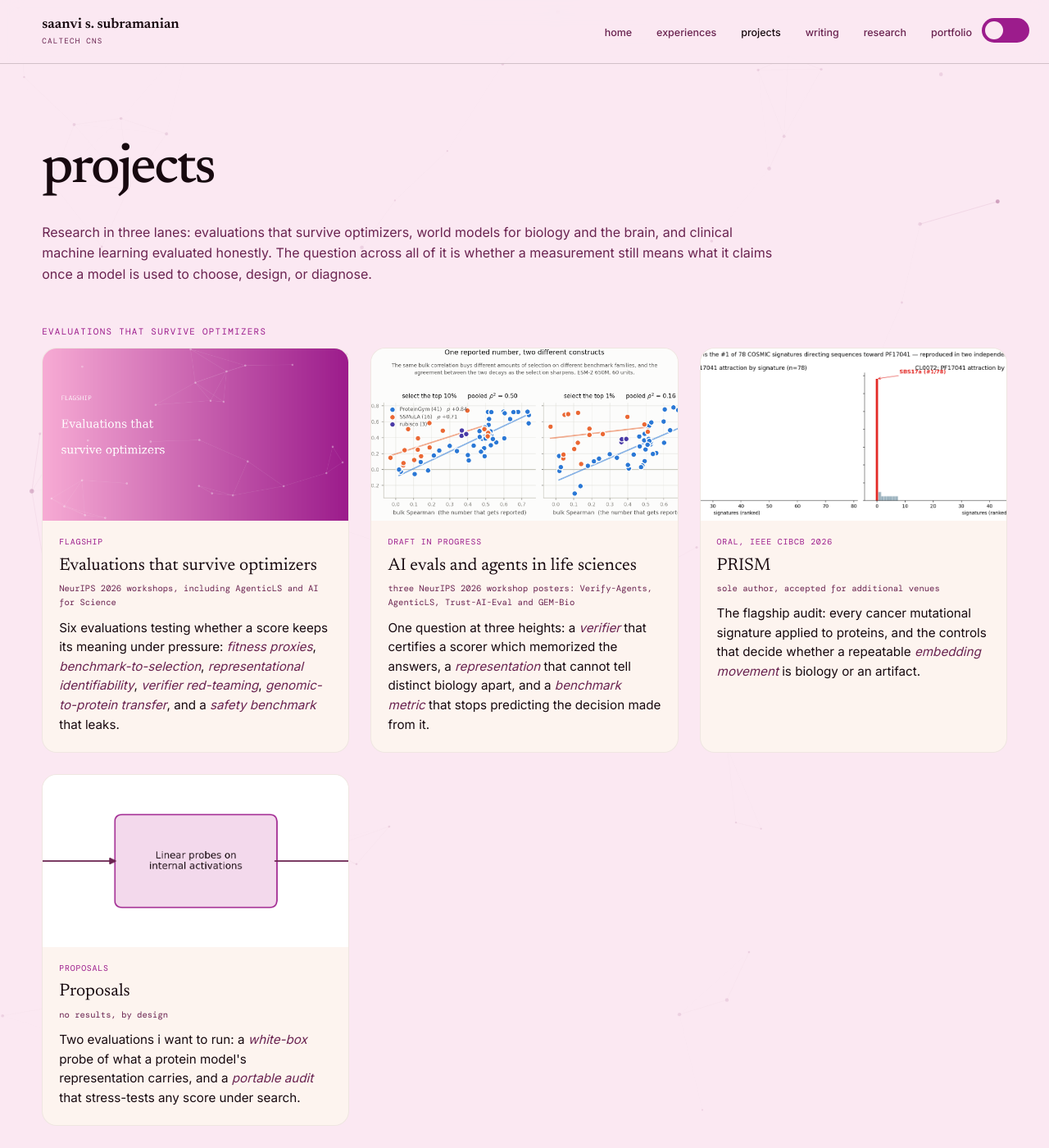
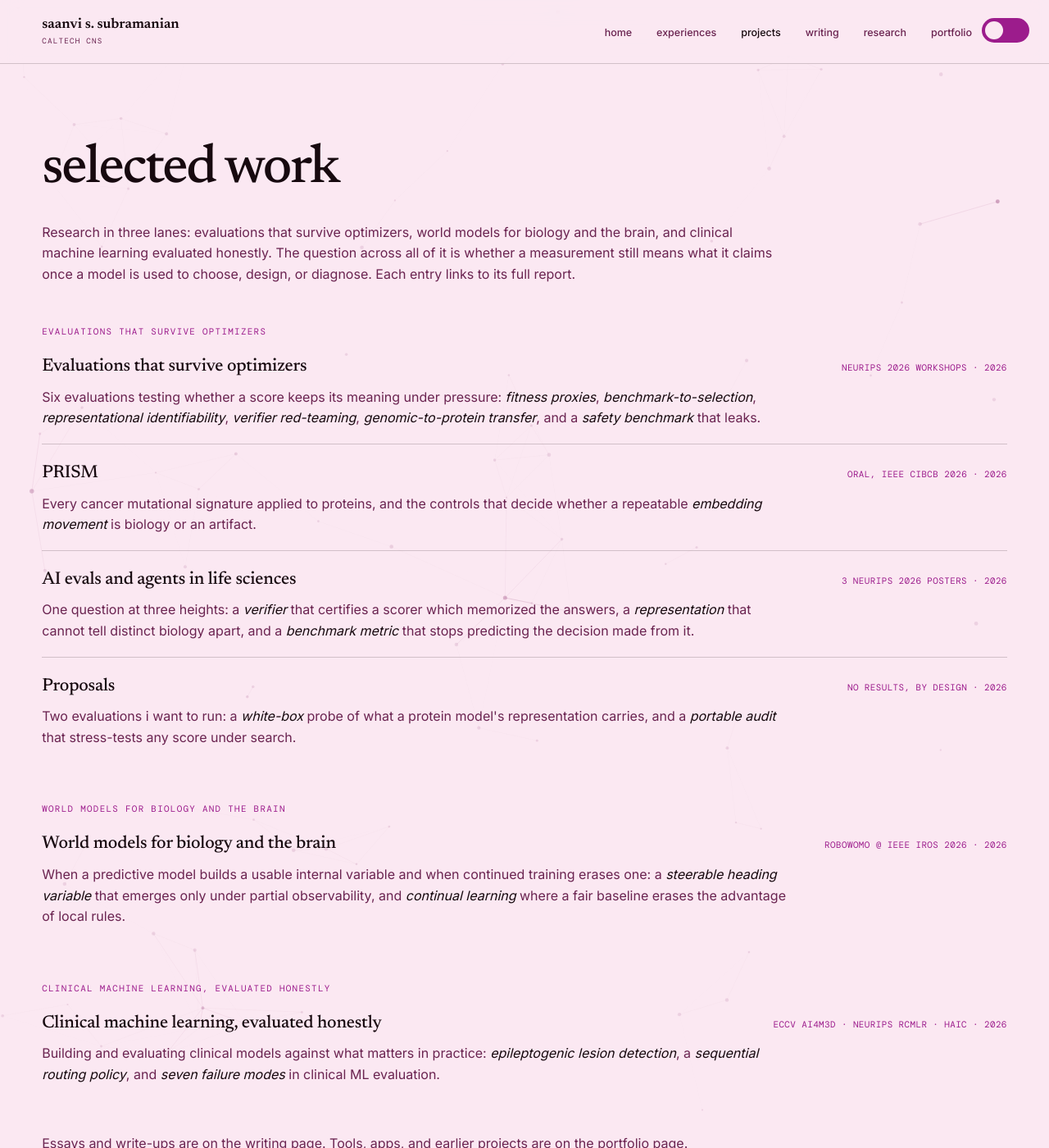
Before and after one commit to saanviiyer/saanviiyer.github.io, a Jekyll site: the page built from pages/projects-index.html, in a window 1280 px wide and 1400 px high. Shown: the whole window at 82% size. Built offline with Jekyll 4.4.1, drawn with Linux system fonts in a browser that asks for light colours; some web fonts are replaced; some of the changed text lies outside the part shown.

Commit message:
Rebuild /projects/ as a sparse selected-work list (garykbrixi-style) instead of a card grid, and point it to writing and portfolio

```diff
--- a/assets/css/style.css
+++ b/assets/css/style.css
@@ -1047,6 +1047,17 @@ footer a:hover { text-decoration: underline; }
 .pc-desc { font-size: 0.95rem; line-height: 1.55; }
 .pc-desc em { font-style: italic; color: var(--muted); }
 
+/* Selected-work sparse list (garykbrixi-style) */
+.work-list { margin: 10px 0 40px; }
+.work-row { display: block; text-decoration: none; color: var(--ink); padding: 18px 0; border-top: 0.5px solid var(--border); }
+.work-row:first-child { border-top: none; padding-top: 6px; }
+.work-head { display: flex; justify-content: space-between; align-items: baseline; gap: 6px 20px; flex-wrap: wrap; }
+.work-title { font-family: var(--serif); font-size: 1.35rem; font-weight: 500; letter-spacing: -0.01em; }
+.work-row:hover .work-title { text-decoration: underline; text-decoration-color: var(--accent); text-underline-offset: 3px; }
+.work-meta { font-family: var(--mono); font-size: 0.68rem; letter-spacing: 0.04em; text-transform: uppercase; color: var(--accent); white-space: nowrap; }
+.work-desc { display: block; margin-top: 6px; line-height: 1.6; color: var(--muted); max-width: 90ch; }
+.work-desc em { font-style: italic; color: var(--ink); }
+
 .bm { max-width: 1180px; margin: 0 auto; background: var(--read-card); border: 1px solid var(--read-card-edge); border-radius: 24px; padding: clamp(28px,5vw,64px); box-shadow: 0 16px 46px rgba(23,9,15,0.08); }
 .bm-eyebrow { font-family: var(--mono); font-size: 0.68rem; letter-spacing: 0.1em; text-transform: uppercase; color: var(--accent); margin-bottom: 18px; }
 .bm-eyebrow a { color: var(--accent); text-decoration: none; }
--- a/pages/projects-index.html
+++ b/pages/projects-index.html
@@ -4,74 +4,44 @@ permalink: /projects/
 ---
 
 <section class="pf-section">
-  <h2 class="pf-heading">projects</h2>
-  <p class="proj-intro">Research in three lanes: evaluations that survive optimizers, world models for biology and the brain, and clinical machine learning evaluated honestly. The question across all of it is whether a measurement still means what it claims once a model is used to choose, design, or diagnose.</p>
+  <h2 class="pf-heading">selected work</h2>
+  <p class="proj-intro">Research in three lanes: evaluations that survive optimizers, world models for biology and the brain, and clinical machine learning evaluated honestly. The question across all of it is whether a measurement still means what it claims once a model is used to choose, design, or diagnose. Each entry links to its full report.</p>
 
   <p class="w-sec-label">evaluations that survive optimizers</p>
-  <div class="proj-cards">
-    <a class="proj-card" href="{{ '/projects/evaluations/' | relative_url }}">
-      <img class="pc-cover" src="{{ '/assets/images/projects/cover-protein.png' | relative_url }}" alt="Evaluations that survive optimizers">
-      <div class="pc-body">
-        <div class="pc-tag">Flagship</div>
-        <div class="pc-title">Evaluations that survive optimizers</div>
-        <div class="pc-venue">NeurIPS 2026 workshops, including AgenticLS and AI for Science</div>
-        <div class="pc-desc">Six evaluations testing whether a score keeps its meaning under pressure: <em>fitness proxies</em>, <em>benchmark-to-selection</em>, <em>representational identifiability</em>, <em>verifier red-teaming</em>, <em>genomic-to-protein transfer</em>, and a <em>safety benchmark</em> that leaks.</div>
-      </div>
+  <div class="work-list">
+    <a class="work-row" href="{{ '/projects/evaluations/' | relative_url }}">
+      <span class="work-head"><span class="work-title">Evaluations that survive optimizers</span><span class="work-meta">NeurIPS 2026 workshops &middot; 2026</span></span>
+      <span class="work-desc">Six evaluations testing whether a score keeps its meaning under pressure: <em>fitness proxies</em>, <em>benchmark-to-selection</em>, <em>representational identifiability</em>, <em>verifier red-teaming</em>, <em>genomic-to-protein transfer</em>, and a <em>safety benchmark</em> that leaks.</span>
     </a>
-    <a class="proj-card" href="{{ '/projects/agent-evals-life-sciences/' | relative_url }}">
-      <img class="pc-cover" src="{{ '/assets/images/projects/agentevals/selection-decay.png' | relative_url }}" alt="AI evals and agents in life sciences">
-      <div class="pc-body">
-        <div class="pc-tag">Draft in progress</div>
-        <div class="pc-title">AI evals and agents in life sciences</div>
-        <div class="pc-venue">three NeurIPS 2026 workshop posters: Verify-Agents, AgenticLS, Trust-AI-Eval and GEM-Bio</div>
-        <div class="pc-desc">One question at three heights: a <em>verifier</em> that certifies a scorer which memorized the answers, a <em>representation</em> that cannot tell distinct biology apart, and a <em>benchmark metric</em> that stops predicting the decision made from it.</div>
-      </div>
+    <a class="work-row" href="{{ '/projects/prism/' | relative_url }}">
+      <span class="work-head"><span class="work-title">PRISM</span><span class="work-meta">oral, IEEE CIBCB 2026 &middot; 2026</span></span>
+      <span class="work-desc">Every cancer mutational signature applied to proteins, and the controls that decide whether a repeatable <em>embedding movement</em> is biology or an artifact.</span>
     </a>
-    <a class="proj-card" href="{{ '/projects/prism/' | relative_url }}">
-      <img class="pc-cover" src="{{ '/assets/images/prism-signature-steering/sbs17a-ranking.png' | relative_url }}" alt="PRISM">
-      <div class="pc-body">
-        <div class="pc-tag">Oral, IEEE CIBCB 2026</div>
-        <div class="pc-title">PRISM</div>
-        <div class="pc-venue">sole author, accepted for additional venues</div>
-        <div class="pc-desc">The flagship audit: every cancer mutational signature applied to proteins, and the controls that decide whether a repeatable <em>embedding movement</em> is biology or an artifact.</div>
-      </div>
+    <a class="work-row" href="{{ '/projects/agent-evals-life-sciences/' | relative_url }}">
+      <span class="work-head"><span class="work-title">AI evals and agents in life sciences</span><span class="work-meta">3 NeurIPS 2026 posters &middot; 2026</span></span>
+      <span class="work-desc">One question at three heights: a <em>verifier</em> that certifies a scorer which memorized the answers, a <em>representation</em> that cannot tell distinct biology apart, and a <em>benchmark metric</em> that stops predicting the decision made from it.</span>
     </a>
-    <a class="proj-card" href="{{ '/projects/proposals/' | relative_url }}">
-      <img class="pc-cover" src="{{ '/assets/images/white-box-protein-eval/eval-schematic.png' | relative_url }}" alt="Proposals">
-      <div class="pc-body">
-        <div class="pc-tag">Proposals</div>
-        <div class="pc-title">Proposals</div>
-        <div class="pc-venue">no results, by design</div>
-        <div class="pc-desc">Two evaluations i want to run: a <em>white-box</em> probe of what a protein model's representation carries, and a <em>portable audit</em> that stress-tests any score under search.</div>
-      </div>
+    <a class="work-row" href="{{ '/projects/proposals/' | relative_url }}">
+      <span class="work-head"><span class="work-title">Proposals</span><span class="work-meta">no results, by design &middot; 2026</span></span>
+      <span class="work-desc">Two evaluations i want to run: a <em>white-box</em> probe of what a protein model's representation carries, and a <em>portable audit</em> that stress-tests any score under search.</span>
     </a>
   </div>
 
   <p class="w-sec-label">world models for biology and the brain</p>
-  <div class="proj-cards">
-    <a class="proj-card" href="{{ '/projects/world-models/' | relative_url }}">
-      <img class="pc-cover" src="{{ '/assets/images/projects/wm/faithful-ring.png' | relative_url }}" alt="World models for biology and the brain">
-      <div class="pc-body">
-        <div class="pc-tag">World models</div>
-        <div class="pc-title">World models for biology and the brain</div>
-        <div class="pc-venue">RoBoWoMo @ IEEE IROS 2026</div>
-        <div class="pc-desc">When a predictive model builds a usable internal variable and when continued training erases one: a <em>steerable heading variable</em> that emerges only under partial observability, and <em>continual learning</em> where a fair baseline erases the advantage of local rules.</div>
-      </div>
+  <div class="work-list">
+    <a class="work-row" href="{{ '/projects/world-models/' | relative_url }}">
+      <span class="work-head"><span class="work-title">World models for biology and the brain</span><span class="work-meta">RoBoWoMo @ IEEE IROS 2026 &middot; 2026</span></span>
+      <span class="work-desc">When a predictive model builds a usable internal variable and when continued training erases one: a <em>steerable heading variable</em> that emerges only under partial observability, and <em>continual learning</em> where a fair baseline erases the advantage of local rules.</span>
     </a>
   </div>
 
   <p class="w-sec-label">clinical machine learning, evaluated honestly</p>
-  <div class="proj-cards">
-    <a class="proj-card" href="{{ '/projects/clinical-ml/' | relative_url }}">
-      <img class="pc-cover" src="{{ '/assets/images/projects/cover-clinical.png' | relative_url }}" alt="Clinical machine learning, evaluated honestly">
-      <div class="pc-body">
-        <div class="pc-tag">Clinical ML</div>
-        <div class="pc-title">Clinical machine learning, evaluated honestly</div>
-        <div class="pc-venue">ECCV AI4M3D (oral), NeurIPS RCMLR (oral), NeurIPS HAIC</div>
-        <div class="pc-desc">Building and evaluating clinical models against what matters in practice: <em>epileptogenic lesion detection</em>, a <em>sequential routing policy</em>, and <em>seven failure modes</em> in clinical ML evaluation.</div>
-      </div>
+  <div class="work-list">
+    <a class="work-row" href="{{ '/projects/clinical-ml/' | relative_url }}">
+      <span class="work-head"><span class="work-title">Clinical machine learning, evaluated honestly</span><span class="work-meta">ECCV AI4M3D &middot; NeurIPS RCMLR &middot; HAIC &middot; 2026</span></span>
+      <span class="work-desc">Building and evaluating clinical models against what matters in practice: <em>epileptogenic lesion detection</em>, a <em>sequential routing policy</em>, and <em>seven failure modes</em> in clinical ML evaluation.</span>
     </a>
   </div>
 
-  <p class="proj-intro" style="font-size:1rem;">Tools, apps, and earlier projects live on the <a href="{{ '/pages/portfolio/' | relative_url }}#projects">portfolio page</a>.</p>
+  <p class="proj-intro" style="font-size:1rem;">Essays and write-ups are on the <a href="{{ '/pages/writing/' | relative_url }}">writing</a> page. Tools, apps, and earlier projects are on the <a href="{{ '/pages/portfolio/' | relative_url }}#projects">portfolio</a> page.</p>
 </section>
```
